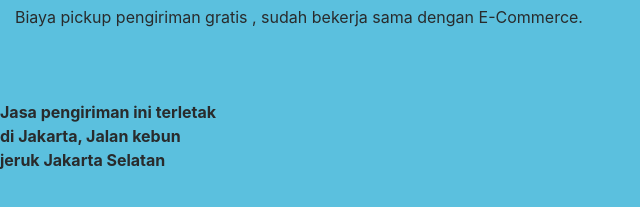
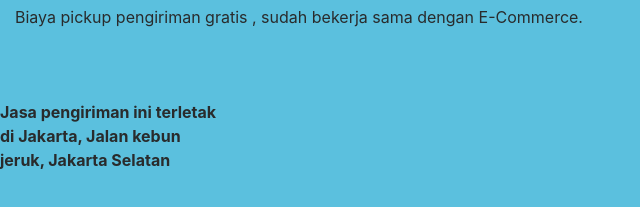
Before and after one commit to Mumtaz3/landing_page, a plain HTML site: page app1/result.html in a window 1280 px wide. Shown: the part 269-476 px from the top of the page, 0-640 px from the left. Drawn offline with Linux system fonts and the light colour scheme.

Commit message:
Update result.html

```diff
--- a/app1/result.html
+++ b/app1/result.html
@@ -82,7 +82,7 @@
             <div class="row">
                 <div class="col-md-5">
                     <address>
-                         <strong>Jasa pengiriman ini terletak di Jakarta, Jalan kebun jeruk Jakarta Selatan </strong>
+                         <strong>Jasa pengiriman ini terletak di Jakarta, Jalan kebun jeruk, Jakarta Selatan </strong>
                     </address>
                 </div>
             </div>
```
